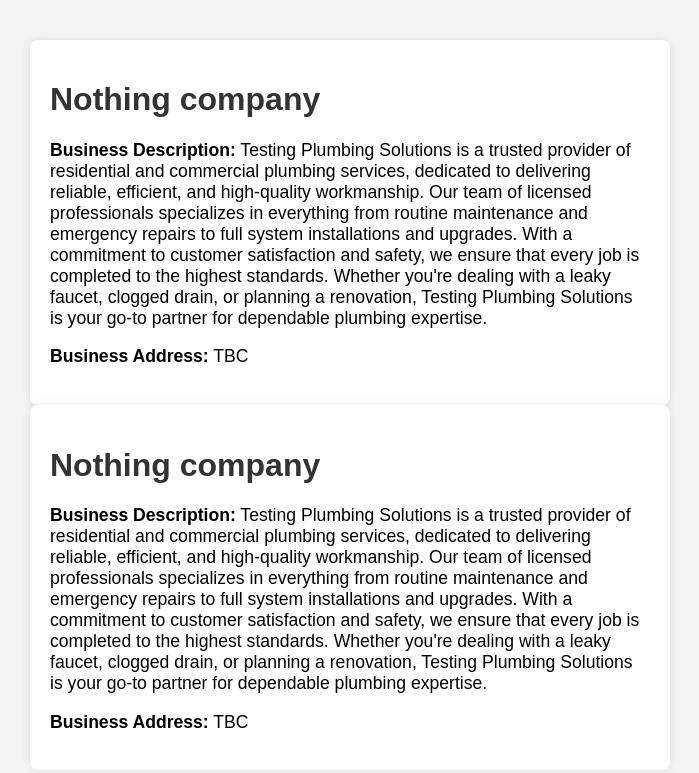
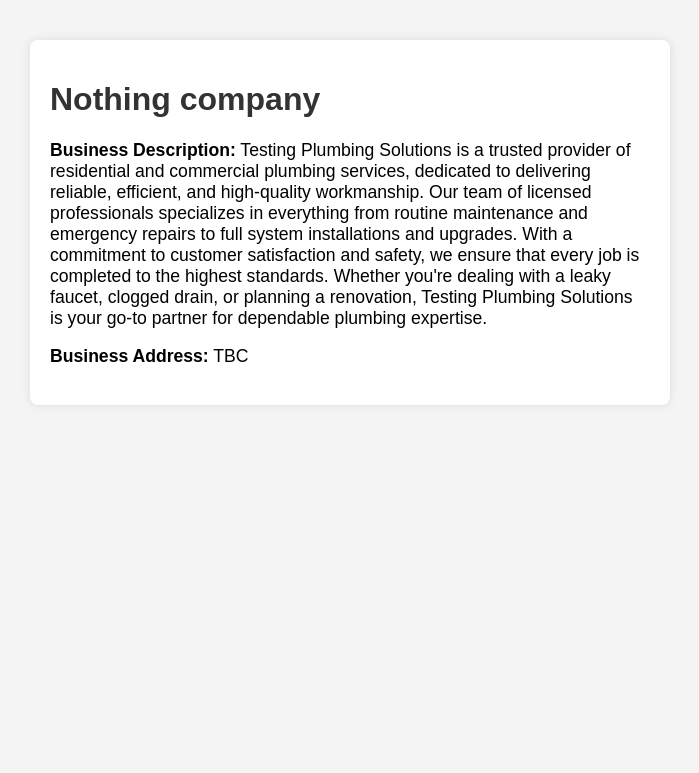
Before and after one commit to little-89P13/testing-security-dashcam-company, a plain HTML site: page index.html in a window 1280 px wide. Shown: the whole page, without its empty margins (290-989 px from the left). Drawn offline with Linux system fonts and the light colour scheme.

Commit message:
Update index.html

```diff
--- a/index.html
+++ b/index.html
@@ -3,6 +3,11 @@
 <head>
     <meta charset="UTF-8">
     <title>Testing Security Dashcam</title>
+
+    <meta name="description" content="Testing Plumbing Solutions is a trusted provider of residential and commercial plumbing services, dedicated to delivering reliable, efficient, and high-quality workmanship. Our team of licensed professionals specializes in everything from routine maintenance and emergency repairs to full system installations and upgrades. With a commitment to customer satisfaction and safety, we ensure that every job is completed to the highest standards. Whether you're dealing with a leaky faucet, clogged drain, or planning a renovation, Testing Plumbing Solutions is your go-to partner for dependable plumbing expertise.">
+    <meta name="address" content="TBC">
+
+
     <style>
         body {
             font-family: Arial, sans-serif;
@@ -32,13 +37,5 @@
         <p><strong>Business Address:</strong> TBC </p>
     </div>
 
-
-    <div class="container">
-        <h1>Nothing company</h1>
-        <p><strong>Business Description:</strong> Testing Plumbing Solutions is a trusted provider of residential and commercial plumbing services, dedicated to delivering reliable, efficient, and high-quality workmanship. Our team of licensed professionals specializes in everything from routine maintenance and emergency repairs to full system installations and upgrades. With a commitment to customer satisfaction and safety, we ensure that every job is completed to the highest standards. Whether you're dealing with a leaky faucet, clogged drain, or planning a renovation, Testing Plumbing Solutions is your go-to partner for dependable plumbing expertise. </p>
-        <p><strong>Business Address:</strong> TBC </p>
-    </div>
-
-
 </body>
 </html>
```
